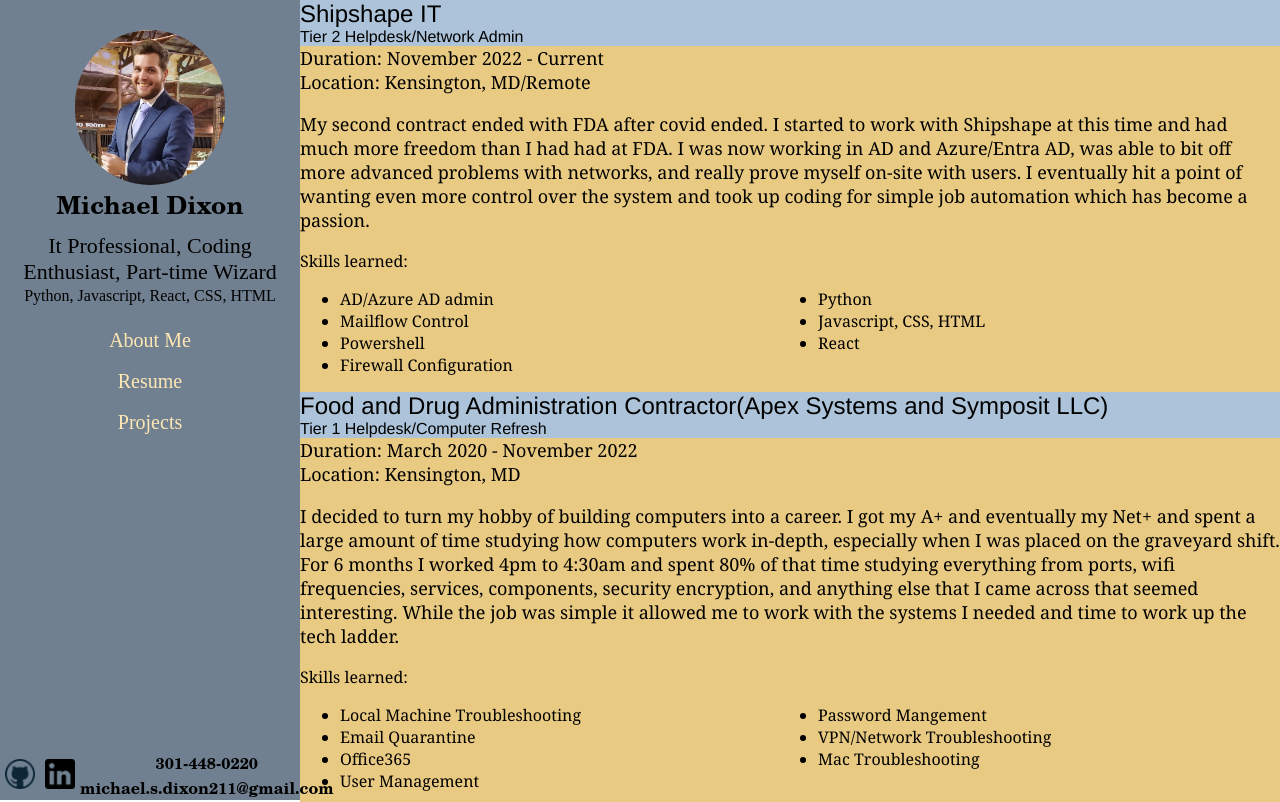
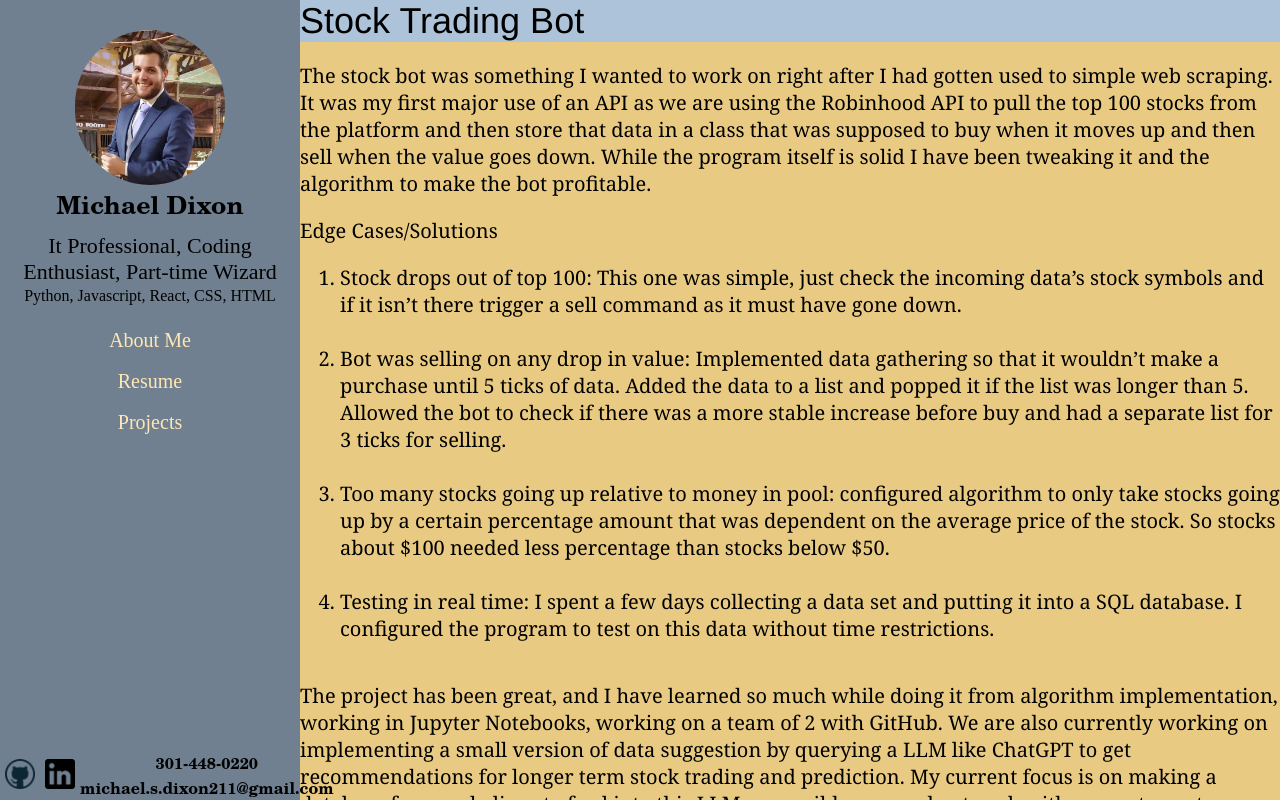
Before and after one commit to Dixon211/My_Website, a React (Create React App) app in the folder my_website/: page / in a window 1280 px wide. Shown: the top 802 px of the page. Built offline with nearby package versions, Linux system fonts and the light colour scheme.

Commit message:
Completed Projects Setionc
Project Section Completed

```diff
--- a/my_website/src/About_me.json
+++ b/my_website/src/About_me.json
@@ -8,5 +8,8 @@
 
 "EF_desc": "I took a job sight unseen on the other side of the globe. While I have traveled a lot I thought it would be good to get away from home to see the rest of the world. I thoroughly enjoyed this job and was glad that I was able to teach adult students. It gave me time to really embrace the culture in a way that I don’t think my colleagues with the younger kids could. On the job I learned how to provide effective education to advanced students and students who were in their first English class. I quickly made a name for myself for being a teacher that was extremely patient and flexible. Who was able to work effectively with tough students.",
 "FDA_desc": "I decided to turn my hobby of building computers into a career. I got my A+ and eventually my Net+ and spent a large amount of time studying how computers work in-depth, especially when I was placed on the graveyard shift. For 6 months I worked 4pm to 4:30am and spent 80% of that time studying everything from ports, wifi frequencies, services, components, security encryption, and anything else that I came across that seemed interesting. While the job was simple it allowed me to work with the systems I needed and time to work up the tech ladder.",
-"Shipshape_desc": "My second contract ended with FDA after covid ended. I started to work with Shipshape at this time and had much more freedom than I had had at FDA. I was now working in AD and Azure/Entra AD, was able to bit off more advanced problems with networks, and really prove myself on-site with users.  I eventually hit a point of wanting even more control over the system and took up coding for simple job automation which has become a passion."
+"Shipshape_desc": "My second contract ended with FDA after covid ended. I started to work with Shipshape at this time and had much more freedom than I had had at FDA. I was now working in AD and Azure/Entra AD, was able to bit off more advanced problems with networks, and really prove myself on-site with users.  I eventually hit a point of wanting even more control over the system and took up coding for simple job automation which has become a passion.",
+
+"stock_bot_desc_1": "The stock bot was something I wanted to work on right after I had gotten used to simple web scraping. It was my first major use of an API as we are using the Robinhood API to pull the top 100 stocks from the platform and then store that data in a class that was supposed to buy when it moves up and then sell when the value goes down. While the program itself is solid I have been tweaking it and the algorithm to make the bot profitable.",
+"stock_bot_desc_2": "The project has been great, and I have learned so much while doing it from algorithm implementation, working in Jupyter Notebooks, working on a team of 2 with GitHub. We are also currently working on implementing a small version of data suggestion by querying a LLM like ChatGPT to get recommendations for longer term stock trading and prediction. My current focus is on making a database for supply lines to feed into this LLM or possible a neural network with current events information that would be web scraped daily to see how these events could affect business and their stock prices."
 }
--- a/my_website/src/App.css
+++ b/my_website/src/App.css
@@ -27,7 +27,6 @@
 .right{
   width:100vw;
   overflow: auto;
-  height: 100%;
   padding-left: 300px;
 }
 
@@ -163,3 +162,26 @@
 .skills_section{
   font-family: Georgia, 'Times New Roman', Times, serif;
 }
+
+.Project_Background{
+  background-color: rgb(233, 202, 130);
+  display: flex;
+  flex-direction: column;
+  background-attachment: fixed;
+  background-repeat: no-repeat;
+  height: 100vh
+}
+
+.Current_Project_header{
+  background-color: rgb(172, 195, 217);
+}
+
+.Current_Project_label {
+  font-family: 'Franklin Gothic Medium', 'Arial Narrow', Arial, sans-serif;
+  font-size: 36px;
+}
+
+.project_desc{
+  font-family:Georgia, 'Times New Roman', Times, serif;
+  font-size: 20px;
+}
--- a/my_website/src/App.js
+++ b/my_website/src/App.js
@@ -2,6 +2,7 @@
 import AboutMeSection from './About_me_section.js';
 import SidebarSection from './Sidebar.js';
 import ResumeSection from './Resume.js';
+import ProjectSection from './Projects.js';
 
 
 
@@ -14,7 +15,7 @@
     <div className='main'>
         <SidebarSection />
       <div className='right'>
-        <ResumeSection/>
+        <ProjectSection/>
       </div>
     </div>
   );
--- /dev/null
+++ b/my_website/src/Projects.js
@@ -0,0 +1,32 @@
+import './App.css'
+import Project_info from './About_me.json';
+
+function Project_Section(){
+    return(
+        <div className='Project_Background'>
+            <div className='Current_Project_header'>
+                <label className='Current_Project_label'>Stock Trading Bot</label>
+            </div>
+            <div className='Current_project_div'>
+                <p className='project_desc'>{Project_info.stock_bot_desc_1}</p>
+            </div>
+            <div className='list_div'>
+            <label className='project_desc'>Edge Cases/Solutions</label>
+            <ol className='project_desc'>
+                <li>Stock drops out of top 100: This one was simple, just check the incoming data’s stock symbols and if it isn’t there trigger a sell command as it must have gone down.</li>
+                <br />
+                <li>Bot was selling on any drop in value: Implemented data gathering so that it wouldn’t make a purchase until 5 ticks of data. Added the data to a list and popped it if the list was longer than 5. Allowed the bot to check if there was a more stable increase before buy and had a separate list for 3 ticks for selling.</li>
+                <br />
+                <li>Too many stocks going up relative to money in pool: configured algorithm to only take stocks going up by a certain percentage amount that was dependent on the average price of the stock. So stocks about $100 needed less percentage than stocks below $50.</li>
+                <br />
+                <li>Testing in real time: I spent a few days collecting a data set and putting it into a SQL database. I configured the program to test on this data without time restrictions.</li>
+            </ol>
+            </div>
+            <div className='Current_project_div'>
+                <p className='project_desc'>{Project_info.stock_bot_desc_2}</p>
+            </div>
+        </div>
+    );
+}
+
+export default Project_Section
```
